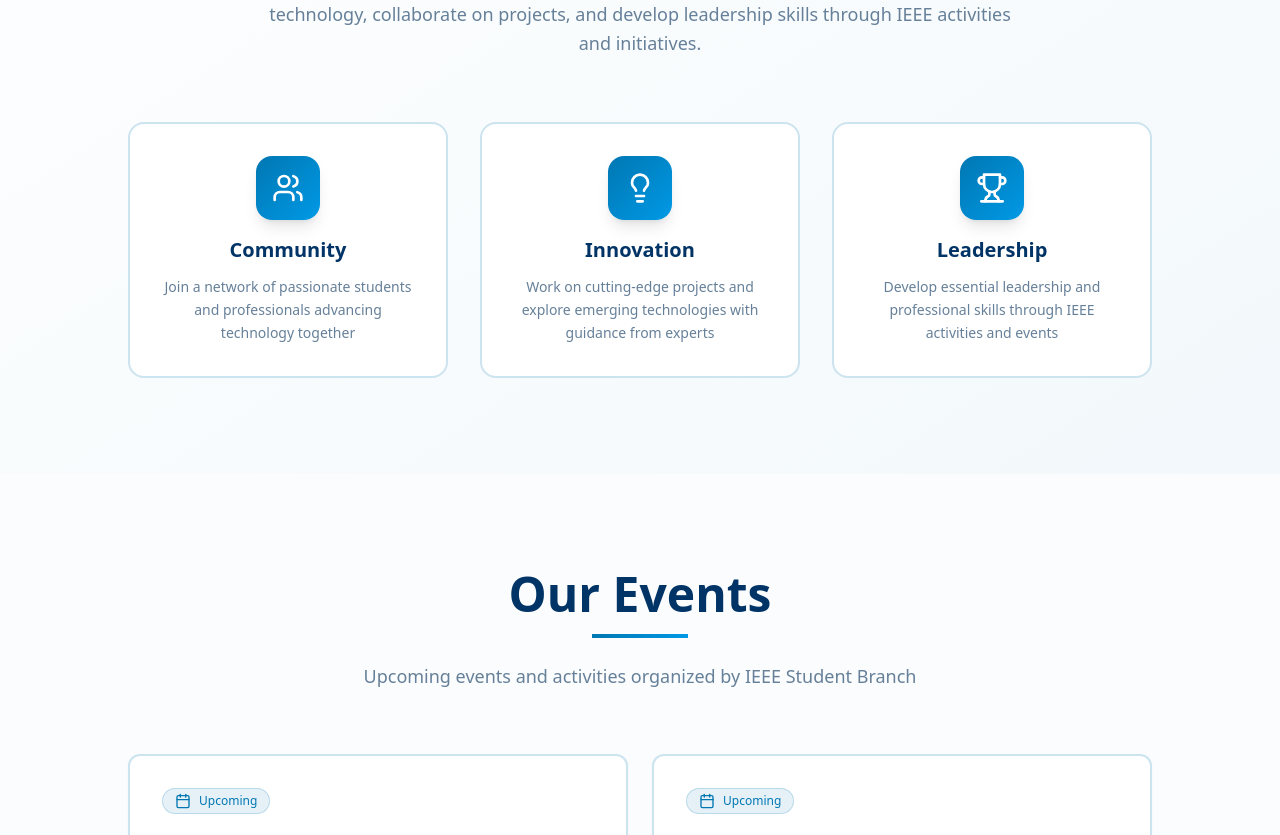
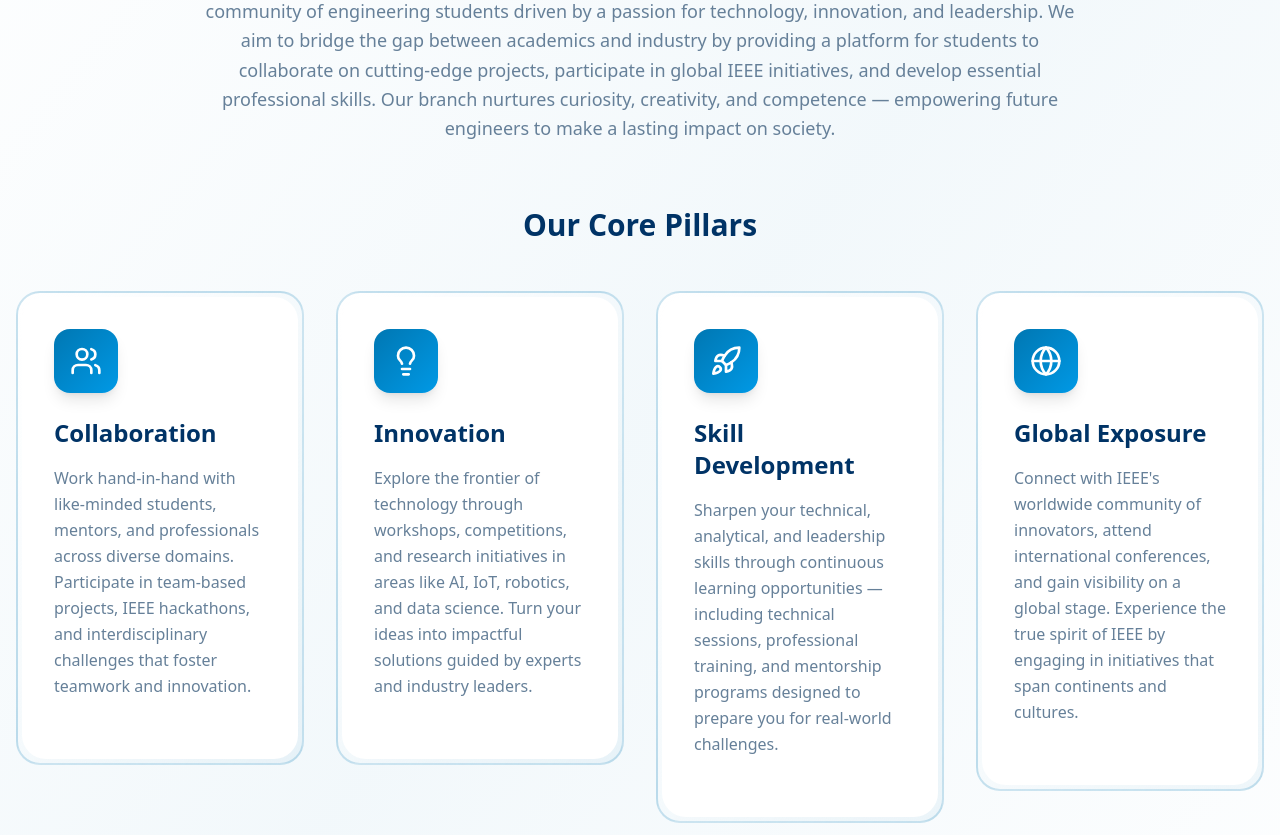
Before and after one commit to Varun-CITNC/ieee-citnc-glow, a React (Vite) app: page / in a window 1280 px wide. Shown: the part 1960-2795 px from the top of the page. Built offline with nearby package versions, Linux system fonts and the light colour scheme; the HTML template or start-up script is replaced by a standard one.

Commit message:
Refactor About section and popup

```diff
--- a/src/components/About.tsx
+++ b/src/components/About.tsx
@@ -1,53 +1,139 @@
-import { Sparkles, Users, Trophy, Lightbulb } from "lucide-react";
+import { Sparkles, Users, Trophy, Lightbulb, Rocket, Globe } from "lucide-react";
 
 const About = () => {
   return (
-    <section id="about" className="py-24 bg-gradient-to-br from-background to-primary/5">
+    <section id="about" className="py-24 bg-gradient-to-br from-background via-primary/5 to-background">
       <div className="container mx-auto px-4">
+        {/* Header */}
         <div className="text-center mb-16 animate-fade-in-up">
           <div className="inline-flex items-center gap-2 bg-primary/10 backdrop-blur-sm px-4 py-2 rounded-full mb-6 border border-primary/20">
             <Sparkles className="h-4 w-4 text-primary" />
-            <span className="text-primary text-sm font-medium">About IEEE CITNC</span>
+            <span className="text-primary text-sm font-medium">About IEEE</span>
           </div>
 
-          <h2 className="text-4xl md:text-5xl font-bold text-foreground mb-6">
-            Who We Are
+          <h2 className="text-4xl md:text-5xl font-bold text-foreground mb-4">
+            WHO WE ARE
           </h2>
+          <p className="text-xl md:text-2xl font-semibold bg-gradient-to-r from-primary to-primary-glow bg-clip-text text-transparent mb-8">
+            Empowering Innovators. Building Leaders. Shaping the Future.
+          </p>
           <div className="w-24 h-1 bg-gradient-to-r from-primary to-primary-glow mx-auto mb-8" />
 
-          <p className="text-lg text-muted-foreground max-w-3xl mx-auto leading-relaxed">
-            The IEEE Student Branch at Cambridge Institute of Technology North Campus is a vibrant community of engineering students dedicated to fostering innovation, learning, and professional growth. We provide a platform for students to engage with cutting-edge technology, collaborate on projects, and develop leadership skills through IEEE activities and initiatives.
+          <p className="text-lg text-muted-foreground max-w-4xl mx-auto leading-relaxed">
+            The IEEE Student Branch at Cambridge Institute of Technology, North Campus is a dynamic and inclusive community of engineering students driven by a passion for technology, innovation, and leadership. We aim to bridge the gap between academics and industry by providing a platform for students to collaborate on cutting-edge projects, participate in global IEEE initiatives, and develop essential professional skills. Our branch nurtures curiosity, creativity, and competence — empowering future engineers to make a lasting impact on society.
           </p>
         </div>
 
-        <div className="grid md:grid-cols-3 gap-8 max-w-5xl mx-auto">
-          <div className="group bg-card p-8 rounded-2xl border-2 border-primary/20 hover:border-primary/60 transition-all duration-500 hover:-translate-y-2 hover:shadow-xl text-center">
-            <div className="w-16 h-16 bg-gradient-to-br from-primary to-primary-glow rounded-2xl flex items-center justify-center mx-auto mb-4 group-hover:scale-110 transition-transform duration-500 shadow-lg">
+        {/* Four Pillars */}
+        <div className="mb-20">
+          <h3 className="text-3xl font-bold text-center text-foreground mb-12">
+            Our Core Pillars
+          </h3>
+
+          <div className="grid md:grid-cols-2 lg:grid-cols-4 gap-8 max-w-7xl mx-auto">
+            {/* Collaboration */}
+            <div className="group relative animate-fade-in-up">
+              <div className="relative overflow-hidden rounded-3xl bg-gradient-to-br from-card to-primary/5 p-1 border-2 border-primary/20 hover:border-primary/60 transition-all duration-500 hover:-translate-y-3 hover:shadow-2xl hover:shadow-primary/20">
+                <div className="absolute inset-0 bg-gradient-to-r from-primary via-primary-glow to-primary opacity-0 group-hover:opacity-100 transition-opacity duration-500 blur-xl" />
+
+                <div className="relative bg-card rounded-3xl p-8 h-full">
+                  <div className="w-16 h-16 bg-gradient-to-br from-primary to-primary-glow rounded-2xl flex items-center justify-center mb-6 group-hover:scale-110 group-hover:rotate-12 transition-all duration-500 shadow-lg">
                     <Users className="h-8 w-8 text-primary-foreground" />
                   </div>
-            <h3 className="text-xl font-bold text-foreground mb-3">Community</h3>
-            <p className="text-muted-foreground text-sm leading-relaxed">
-              Join a network of passionate students and professionals advancing technology together
+
+                  <h4 className="text-2xl font-bold text-foreground mb-4 group-hover:text-primary transition-colors duration-300">
+                    Collaboration
+                  </h4>
+
+                  <p className="text-muted-foreground leading-relaxed">
+                    Work hand-in-hand with like-minded students, mentors, and professionals across diverse domains. Participate in team-based projects, IEEE hackathons, and interdisciplinary challenges that foster teamwork and innovation.
                   </p>
+
+                  <div className="mt-6 h-1 w-0 group-hover:w-full bg-gradient-to-r from-primary to-primary-glow transition-all duration-700" />
+                </div>
+              </div>
             </div>
 
-          <div className="group bg-card p-8 rounded-2xl border-2 border-primary/20 hover:border-primary/60 transition-all duration-500 hover:-translate-y-2 hover:shadow-xl text-center" style={{ animationDelay: '0.1s' }}>
-            <div className="w-16 h-16 bg-gradient-to-br from-primary to-primary-glow rounded-2xl flex items-center justify-center mx-auto mb-4 group-hover:scale-110 transition-transform duration-500 shadow-lg">
+            {/* Innovation */}
+            <div className="group relative animate-fade-in-up" style={{ animationDelay: '0.1s' }}>
+              <div className="relative overflow-hidden rounded-3xl bg-gradient-to-br from-card to-primary/5 p-1 border-2 border-primary/20 hover:border-primary/60 transition-all duration-500 hover:-translate-y-3 hover:shadow-2xl hover:shadow-primary/20">
+                <div className="absolute inset-0 bg-gradient-to-r from-primary via-primary-glow to-primary opacity-0 group-hover:opacity-100 transition-opacity duration-500 blur-xl" />
+
+                <div className="relative bg-card rounded-3xl p-8 h-full">
+                  <div className="w-16 h-16 bg-gradient-to-br from-primary to-primary-glow rounded-2xl flex items-center justify-center mb-6 group-hover:scale-110 group-hover:rotate-12 transition-all duration-500 shadow-lg">
                     <Lightbulb className="h-8 w-8 text-primary-foreground" />
                   </div>
-            <h3 className="text-xl font-bold text-foreground mb-3">Innovation</h3>
-            <p className="text-muted-foreground text-sm leading-relaxed">
-              Work on cutting-edge projects and explore emerging technologies with guidance from experts
+
+                  <h4 className="text-2xl font-bold text-foreground mb-4 group-hover:text-primary transition-colors duration-300">
+                    Innovation
+                  </h4>
+
+                  <p className="text-muted-foreground leading-relaxed">
+                    Explore the frontier of technology through workshops, competitions, and research initiatives in areas like AI, IoT, robotics, and data science. Turn your ideas into impactful solutions guided by experts and industry leaders.
                   </p>
+
+                  <div className="mt-6 h-1 w-0 group-hover:w-full bg-gradient-to-r from-primary to-primary-glow transition-all duration-700" />
+                </div>
+              </div>
             </div>
 
-          <div className="group bg-card p-8 rounded-2xl border-2 border-primary/20 hover:border-primary/60 transition-all duration-500 hover:-translate-y-2 hover:shadow-xl text-center" style={{ animationDelay: '0.2s' }}>
-            <div className="w-16 h-16 bg-gradient-to-br from-primary to-primary-glow rounded-2xl flex items-center justify-center mx-auto mb-4 group-hover:scale-110 transition-transform duration-500 shadow-lg">
-              <Trophy className="h-8 w-8 text-primary-foreground" />
+            {/* Skill Development */}
+            <div className="group relative animate-fade-in-up" style={{ animationDelay: '0.2s' }}>
+              <div className="relative overflow-hidden rounded-3xl bg-gradient-to-br from-card to-primary/5 p-1 border-2 border-primary/20 hover:border-primary/60 transition-all duration-500 hover:-translate-y-3 hover:shadow-2xl hover:shadow-primary/20">
+                <div className="absolute inset-0 bg-gradient-to-r from-primary via-primary-glow to-primary opacity-0 group-hover:opacity-100 transition-opacity duration-500 blur-xl" />
+
+                <div className="relative bg-card rounded-3xl p-8 h-full">
+                  <div className="w-16 h-16 bg-gradient-to-br from-primary to-primary-glow rounded-2xl flex items-center justify-center mb-6 group-hover:scale-110 group-hover:rotate-12 transition-all duration-500 shadow-lg">
+                    <Rocket className="h-8 w-8 text-primary-foreground" />
                   </div>
-            <h3 className="text-xl font-bold text-foreground mb-3">Leadership</h3>
-            <p className="text-muted-foreground text-sm leading-relaxed">
-              Develop essential leadership and professional skills through IEEE activities and events
+
+                  <h4 className="text-2xl font-bold text-foreground mb-4 group-hover:text-primary transition-colors duration-300">
+                    Skill Development
+                  </h4>
+
+                  <p className="text-muted-foreground leading-relaxed">
+                    Sharpen your technical, analytical, and leadership skills through continuous learning opportunities — including technical sessions, professional training, and mentorship programs designed to prepare you for real-world challenges.
+                  </p>
+
+                  <div className="mt-6 h-1 w-0 group-hover:w-full bg-gradient-to-r from-primary to-primary-glow transition-all duration-700" />
+                </div>
+              </div>
+            </div>
+
+            {/* Global Exposure */}
+            <div className="group relative animate-fade-in-up" style={{ animationDelay: '0.3s' }}>
+              <div className="relative overflow-hidden rounded-3xl bg-gradient-to-br from-card to-primary/5 p-1 border-2 border-primary/20 hover:border-primary/60 transition-all duration-500 hover:-translate-y-3 hover:shadow-2xl hover:shadow-primary/20">
+                <div className="absolute inset-0 bg-gradient-to-r from-primary via-primary-glow to-primary opacity-0 group-hover:opacity-100 transition-opacity duration-500 blur-xl" />
+
+                <div className="relative bg-card rounded-3xl p-8 h-full">
+                  <div className="w-16 h-16 bg-gradient-to-br from-primary to-primary-glow rounded-2xl flex items-center justify-center mb-6 group-hover:scale-110 group-hover:rotate-12 transition-all duration-500 shadow-lg">
+                    <Globe className="h-8 w-8 text-primary-foreground" />
+                  </div>
+
+                  <h4 className="text-2xl font-bold text-foreground mb-4 group-hover:text-primary transition-colors duration-300">
+                    Global Exposure
+                  </h4>
+
+                  <p className="text-muted-foreground leading-relaxed">
+                    Connect with IEEE's worldwide community of innovators, attend international conferences, and gain visibility on a global stage. Experience the true spirit of IEEE by engaging in initiatives that span continents and cultures.
+                  </p>
+
+                  <div className="mt-6 h-1 w-0 group-hover:w-full bg-gradient-to-r from-primary to-primary-glow transition-all duration-700" />
+                </div>
+              </div>
+            </div>
+          </div>
+        </div>
+
+        {/* Vision */}
+        <div className="text-center max-w-4xl mx-auto animate-fade-in-up">
+          <div className="bg-gradient-to-br from-primary/10 via-primary/5 to-transparent rounded-3xl p-10 border-2 border-primary/20">
+            <h3 className="text-3xl font-bold text-foreground mb-6">
+              Our Vision
+            </h3>
+            <div className="w-24 h-1 bg-gradient-to-r from-primary to-primary-glow mx-auto mb-6" />
+            <p className="text-lg text-muted-foreground leading-relaxed">
+              To create a culture of learning, leadership, and innovation where students not only master technology but use it responsibly to build a better and more connected world.
             </p>
           </div>
         </div>
```
Also changed, not shown: src/components/TeamCard.tsx (+49 -27 lines). Lines whose indentation alone changed are shown as unchanged.
